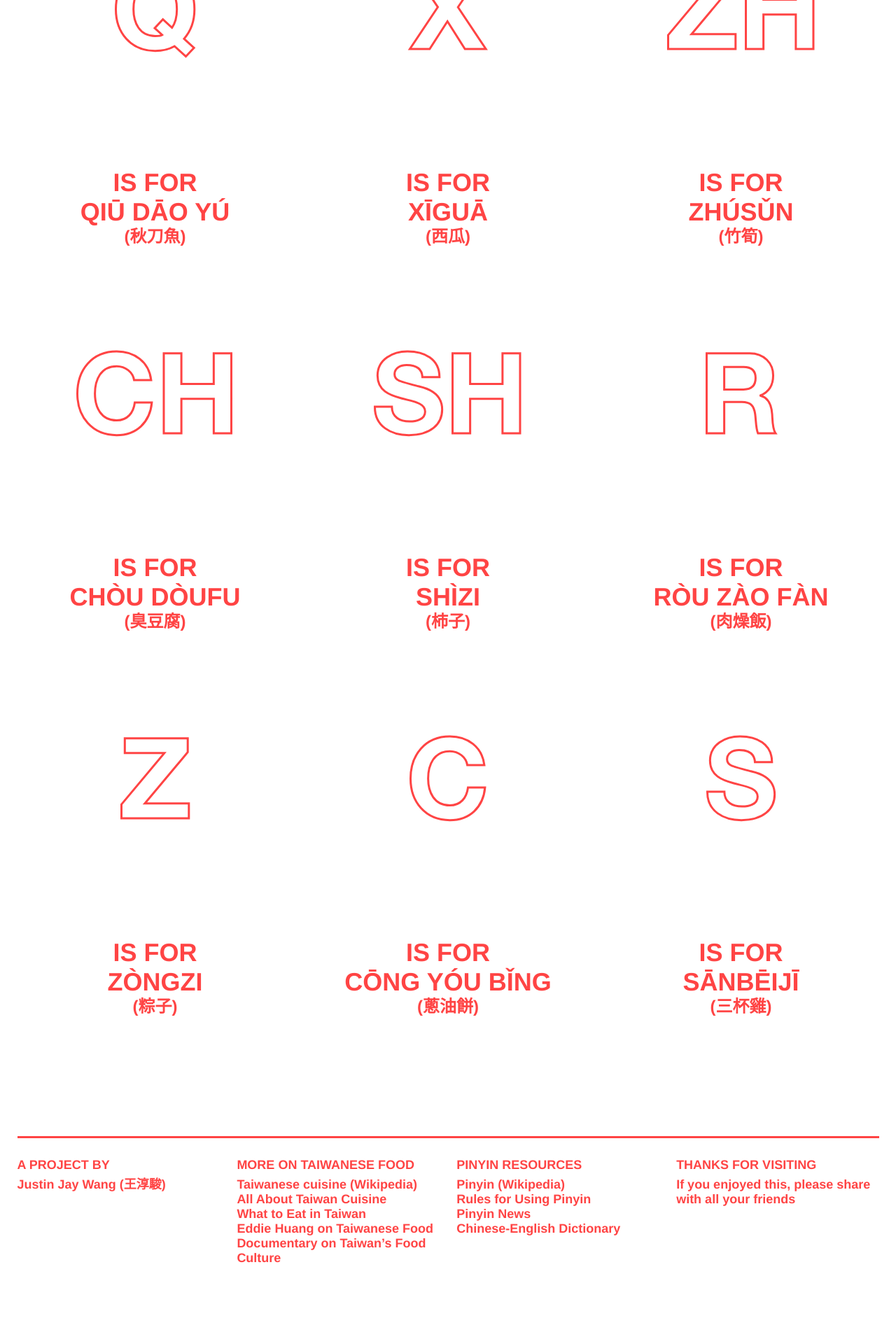
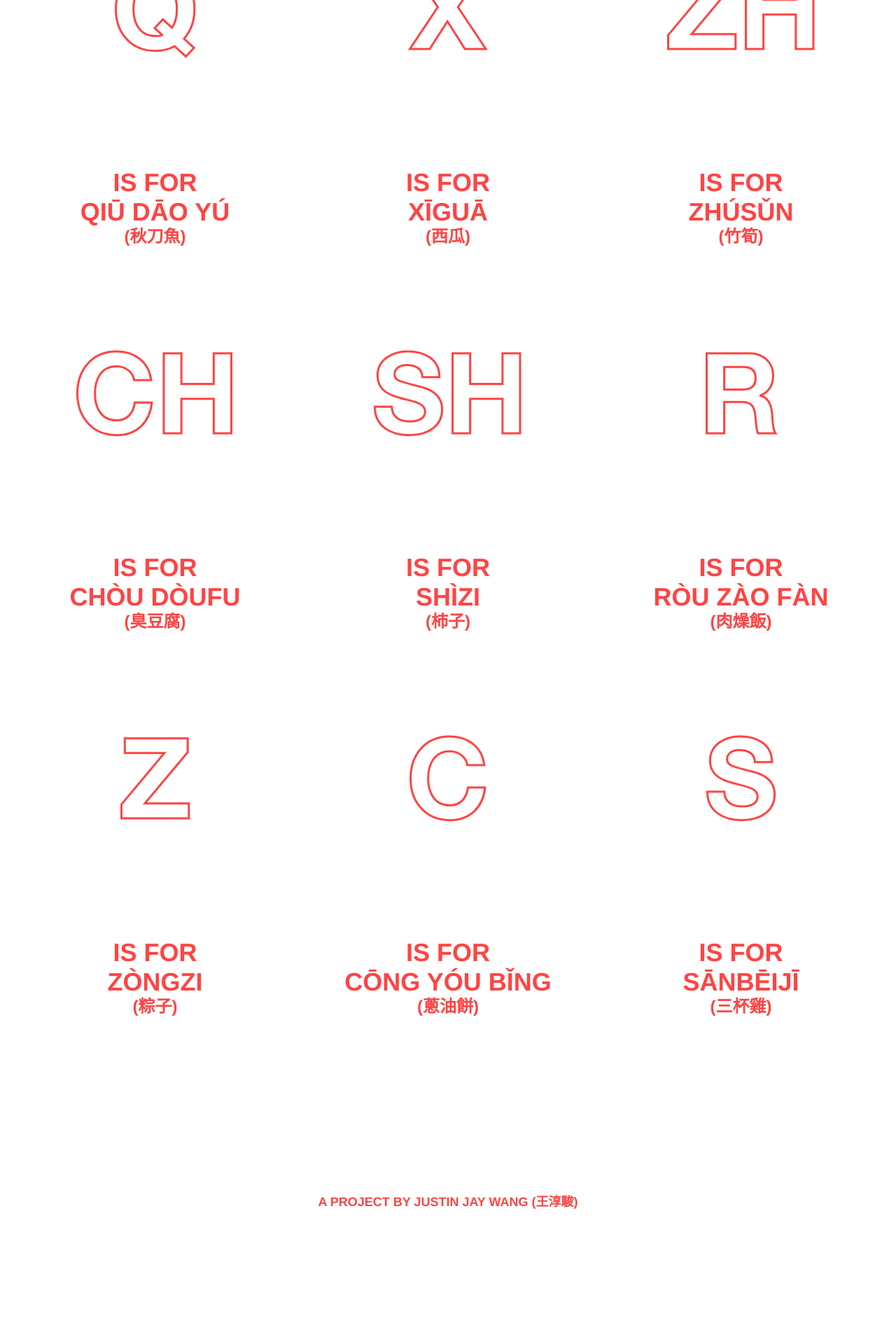
Before and after one commit to justinjaywang/taiwanese-foods, a Jekyll site: the page built from archive.md, in a window 1280 px wide. Shown: the part 2478-4398 px from the top of the page at 70% size. Built offline with Jekyll 4.4.1, drawn with Linux system fonts in a browser that asks for light colours; after the commit the page ends 4269 px from its top, so only the background shows below that.

Commit message:
remove links from footer

```diff
--- a/_data/pinyin.yml
+++ b/_data/pinyin.yml
@@ -1,8 +1,4 @@
 - text: "Pinyin (Wikipedia)"
   link: https://en.wikipedia.org/wiki/Pinyin
-- text: "Rules for Using Pinyin"
-  link: http://pinyin.info/rules/index.html
-- text: "Pinyin News"
-  link: http://pinyin.info/news
 - text: "Chinese-English Dictionary"
   link: http://dictionary.pinpinchinese.com/
--- a/_includes/footer.html
+++ b/_includes/footer.html
@@ -1,33 +1,3 @@
-<footer class="footer container">
-  <hr>
-  <div class="row">
-    <div class="footer__section col col-3 xs-col-12">
-      <h5 class="footer__section__title">A project by</h5>
-      <div class="small">
-        <a href="https://justinjay.wang">Justin Jay Wang (王淳駿)</a>
-      </div>
-    </div>
-    <div class="footer__section col col-3 xs-col-12">
-      <h5 class="footer__section__title">More on Taiwanese Food</h5>
-      <ul class="small">
-        {% for item in site.data.food %}
-          <li><a href="{{ item.link }}" target="_blank">{{ item.text | markdownify }}</a></li>
-        {% endfor %}
-      </ul>
-    </div>
-    <div class="footer__section col col-3 xs-col-12">
-      <h5 class="footer__section__title">Pinyin Resources</h5>
-      <ul class="small">
-        {% for item in site.data.pinyin %}
-          <li><a href="{{ item.link }}" target="_blank">{{ item.text | markdownify }}</a></li>
-        {% endfor %}
-      </ul>
-    </div>
-    <div class="footer__section col col-3 xs-col-12">
-      <h5 class="footer__section__title">Thanks for visiting</h5>
-      <div class="small">
-        If you enjoyed this, please share with all your friends
-      </div>
-    </div>
-  </div>
+<footer class="footer container container--narrow align-center">
+  A project by <a href="https://justinjay.wang">Justin Jay Wang (王淳駿)</a>
 </footer>
--- a/assets/styles/_base.scss
+++ b/assets/styles/_base.scss
@@ -84,21 +84,28 @@ u {
 }
 
 h1,
+.h1,
 %h1,
 h2,
+.h2,
 %h2,
 h3,
+.h3,
 %h3,
 h4,
+.h4,
 %h4,
 h5,
+.h5,
 %h5,
 h6,
+.h6,
 %h6 {
   @extend %uppercase;
 }
 
 h1,
+.h1,
 %h1 {
   font-size: $font-size--largest;
   line-height: $line-height--tight;
@@ -108,6 +115,7 @@ h1,
 }
 
 h2,
+.h2,
 %h2 {
   font-size: $font-size--larger;
   @media (max-width: $bp-xs-sm) {
@@ -116,18 +124,22 @@ h2,
 }
 
 h3,
+.h3,
 %h3 {
   font-size: $font-size--large;
 }
 
 h4,
+.h4,
 %h4 {
   font-size: $font-size--normal;
 }
 
 h5,
+.h5,
 %h5,
 h6,
+.h6,
 %h6 {
   font-size: $font-size--small;
 }
--- a/assets/styles/_templates.scss
+++ b/assets/styles/_templates.scss
@@ -85,9 +85,9 @@
 }
 
 .footer {
-  max-width: 1280px;
-  margin-top: $v*3;
+  margin-top: $v*8;
   padding-bottom: $v*3;
+  @extend %h5;
 }
 
 .footer a {
```
Also changed, not shown: _data/food.yml (+4 -4 lines).
